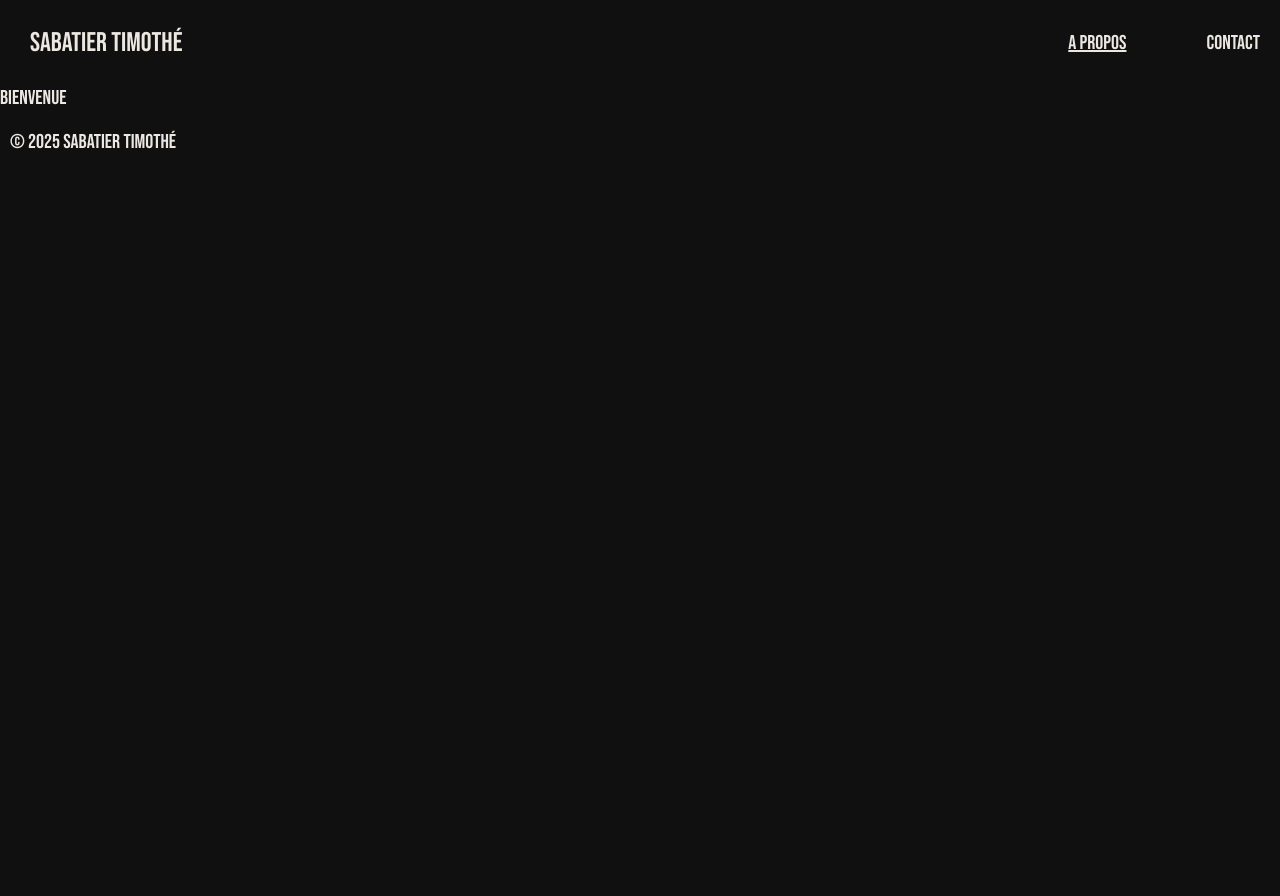
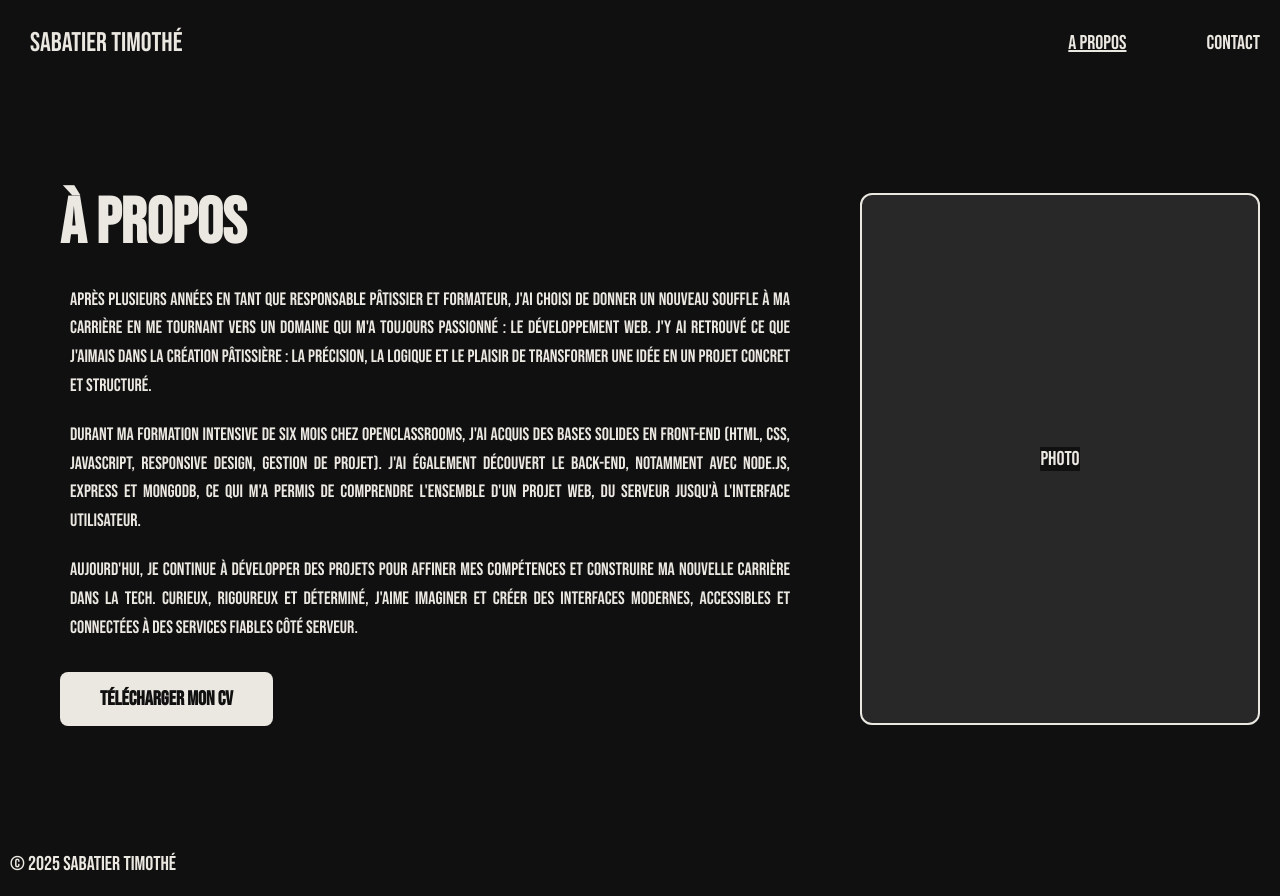
Before and after one commit to T-Sabatier/Portfolio, a React (Vite) app: page /About in a window 1280 px wide. Before the commit the page ends 800 px from the top, so only its background shows below. Built offline with nearby package versions, Linux system fonts and the light colour scheme.

Commit message:
Ajout page A propos et Contact

```diff
--- a/src/Pages/About/About.jsx
+++ b/src/Pages/About/About.jsx
@@ -1,8 +1,75 @@
-function Home() {
+import { motion } from "framer-motion";
+import "./About.scss";
+
+function About() {
   return (
-    <div>
-      Bienvenue
-    </div>
-  )
+    <motion.div
+      className="about"
+      initial={{ opacity: 0 }}
+      animate={{ opacity: 1 }}
+      exit={{ opacity: 0 }}
+      transition={{ duration: 0.5 }}
+    >
+      <div className="about__container">
+        <motion.div
+          className="about__content"
+          initial={{ x: -50, opacity: 0 }}
+          animate={{ x: 0, opacity: 1 }}
+          transition={{ delay: 0.2, duration: 0.6 }}
+        >
+          <h1 className="about__title">À Propos</h1>
+
+          <div className="about__text">
+            <p>
+              Après plusieurs années en tant que responsable pâtissier et formateur,
+              j'ai choisi de donner un nouveau souffle à ma carrière en me tournant
+              vers un domaine qui m'a toujours passionné : le développement web.
+              J'y ai retrouvé ce que j'aimais dans la création pâtissière :
+              la précision, la logique et le plaisir de transformer une idée en un
+              projet concret et structuré.
+            </p>
+
+            <p>
+              Durant ma formation intensive de six mois chez OpenClassrooms, j'ai
+              acquis des bases solides en front-end (HTML, CSS, JavaScript,
+              responsive design, gestion de projet). J'ai également découvert le
+              back-end, notamment avec Node.js, Express et MongoDB, ce qui m'a
+              permis de comprendre l'ensemble d'un projet web, du serveur jusqu'à
+              l'interface utilisateur.
+            </p>
+
+            <p>
+              Aujourd'hui, je continue à développer des projets pour affiner mes
+              compétences et construire ma nouvelle carrière dans la tech.
+              Curieux, rigoureux et déterminé, j'aime imaginer et créer des
+              interfaces modernes, accessibles et connectées à des services
+              fiables côté serveur.
+            </p>
+          </div>
+
+          <a
+            href="/assets/CV_Timothe_Sabatier.pdf"
+            download
+            className="about__cv-button"
+          >
+            Télécharger mon CV
+          </a>
+        </motion.div>
+
+        <motion.div
+          className="about__image-wrapper"
+          initial={{ x: 50, opacity: 0 }}
+          animate={{ x: 0, opacity: 1 }}
+          transition={{ delay: 0.4, duration: 0.6 }}
+        >
+          <div className="about__image-placeholder">
+            {/* Remplace ce div par : <img src="/assets/photo.jpg" alt="Timothé Sabatier" className="about__image" /> */}
+            <span>Photo</span>
+          </div>
+        </motion.div>
+      </div>
+    </motion.div>
+  );
 }
-export default Home;
+
+export default About;
--- /dev/null
+++ b/src/Pages/About/About.scss
@@ -0,0 +1,138 @@
+.about {
+  display: flex;
+  justify-content: center;
+  align-items: center;
+  min-height: calc(87vh - 30px);
+  width: 100vw;
+  padding: 40px 20px;
+
+  @media (max-width: 768px) {
+    padding: 20px 10px;
+    min-height: calc(80vh - 30px);
+  }
+
+  &__container {
+    width: 100%;
+    max-width: 1200px;
+    display: grid;
+    grid-template-columns: 1fr 400px;
+    gap: 60px;
+    align-items: center;
+
+    @media (max-width: 1024px) {
+      grid-template-columns: 1fr 300px;
+      gap: 40px;
+    }
+
+    @media (max-width: 768px) {
+      grid-template-columns: 1fr;
+      gap: 30px;
+    }
+  }
+
+  &__content {
+    display: flex;
+    flex-direction: column;
+    gap: 30px;
+  }
+
+  &__title {
+    font-size: 64px;
+    margin: 0;
+    color: rgb(235, 231, 225);
+    line-height: 1;
+
+    @media (max-width: 1024px) {
+      font-size: 48px;
+    }
+
+    @media (max-width: 768px) {
+      font-size: 40px;
+      text-align: center;
+    }
+  }
+
+  &__text {
+    display: flex;
+    flex-direction: column;
+    gap: 20px;
+
+    p {
+      font-size: 18px;
+      line-height: 1.6;
+      color: rgb(235, 231, 225);
+      margin: 0;
+      text-align: justify;
+
+      @media (max-width: 1024px) {
+        font-size: 16px;
+      }
+
+      @media (max-width: 768px) {
+        font-size: 15px;
+        text-align: left;
+      }
+    }
+  }
+
+  &__cv-button {
+    display: inline-block;
+    padding: 15px 40px;
+    background-color: rgb(235, 231, 225);
+    color: rgb(16, 16, 16);
+    text-decoration: none;
+    border-radius: 8px;
+    font-size: 20px;
+    font-weight: bold;
+    transition: all 0.3s ease;
+    text-align: center;
+    width: fit-content;
+
+    &:hover {
+      transform: scale(1.05);
+      box-shadow: 0 4px 15px rgba(235, 231, 225, 0.3);
+    }
+
+    @media (max-width: 768px) {
+      width: 100%;
+      padding: 12px 30px;
+      font-size: 18px;
+    }
+  }
+
+  &__image-wrapper {
+    display: flex;
+    justify-content: center;
+    align-items: center;
+
+    @media (max-width: 768px) {
+      order: -1;
+    }
+  }
+
+  &__image-placeholder {
+    width: 100%;
+    aspect-ratio: 3/4;
+    background-color: rgba(255, 255, 255, 0.1);
+    border: 2px solid rgb(235, 231, 225);
+    border-radius: 12px;
+    display: flex;
+    justify-content: center;
+    align-items: center;
+    font-size: 24px;
+    color: rgba(235, 231, 225, 0.5);
+
+    @media (max-width: 768px) {
+      max-width: 300px;
+      margin: 0 auto;
+    }
+  }
+
+  &__image {
+    width: 100%;
+    height: 100%;
+    object-fit: cover;
+    border-radius: 12px;
+    border: 2px solid rgb(235, 231, 225);
+  }
+}
```
